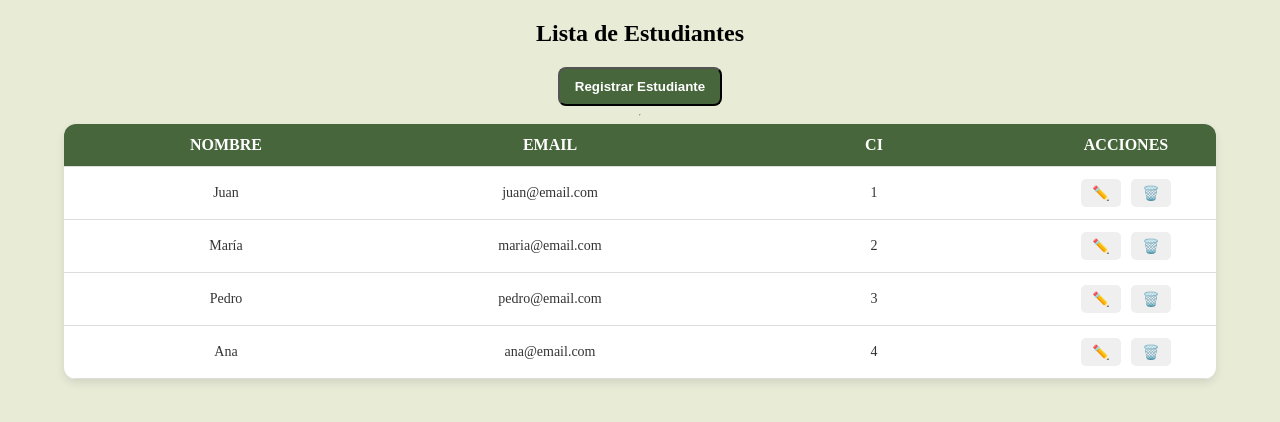
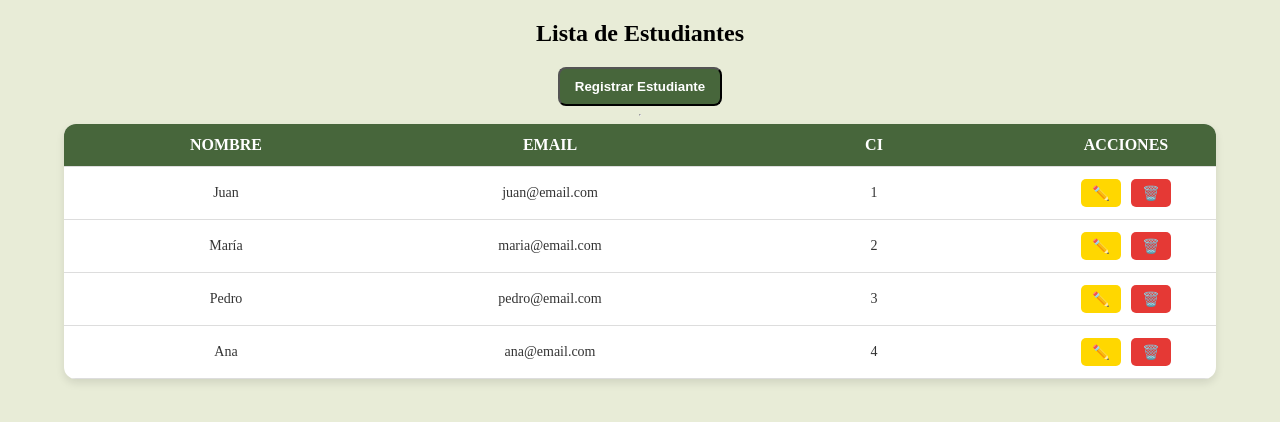
Before and after one commit to anthnyOnt/Frontend-New-School, an Angular app: page /estudiantes in a window 1280 px wide. Shown: the top 422 px of the page. Built offline with nearby package versions, Linux system fonts and the light colour scheme.

Commit message:
Refactor button styles

```diff
--- a/src/app/admin/pages/ver-estudiantes/ver-estudiantes.component.html
+++ b/src/app/admin/pages/ver-estudiantes/ver-estudiantes.component.html
@@ -18,9 +18,8 @@
         <td>{{ estudiante.email }}</td>
         <td>{{ estudiante.ci }}</td>
         <td class="estudiante-actions">
-          <!-- Call methods from parent directly -->
-          <button (click)="editarEstudiante(estudiante)">✏️</button>
-          <button (click)="eliminarEstudiante(estudiante)">🗑️</button>
+          <button class ="edit-btn" (click)="editarEstudiante(estudiante)">✏️</button>
+          <button class="delete-btn" (click)="eliminarEstudiante(estudiante)">🗑️</button>
         </td>
       </tr>
     </tbody>
```
